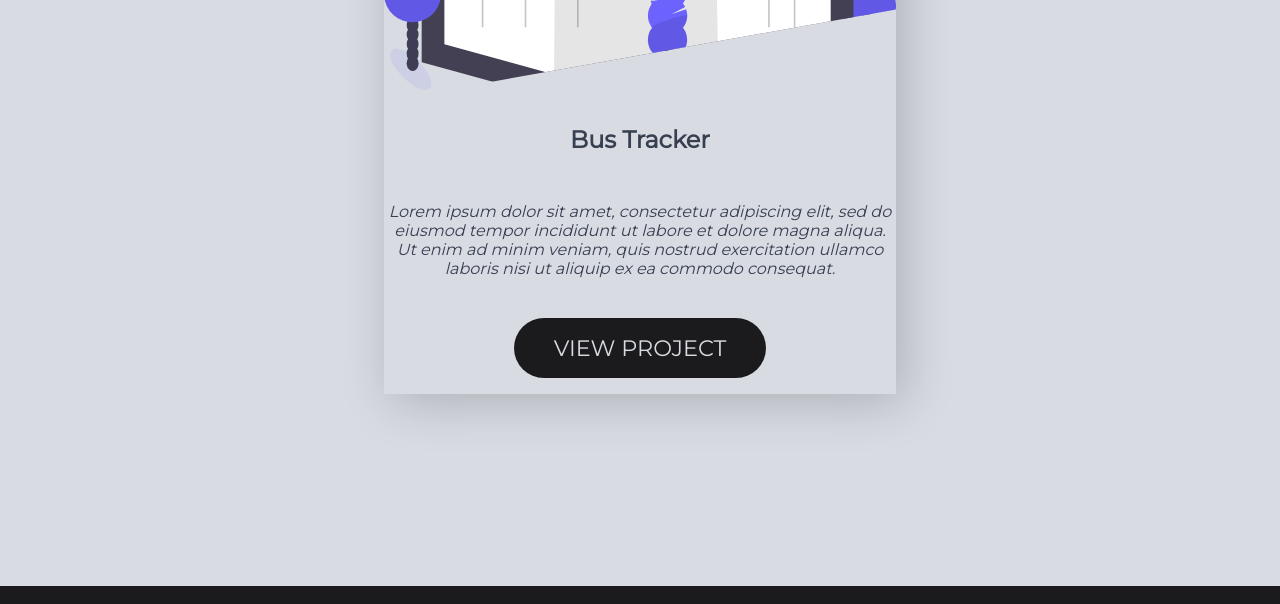
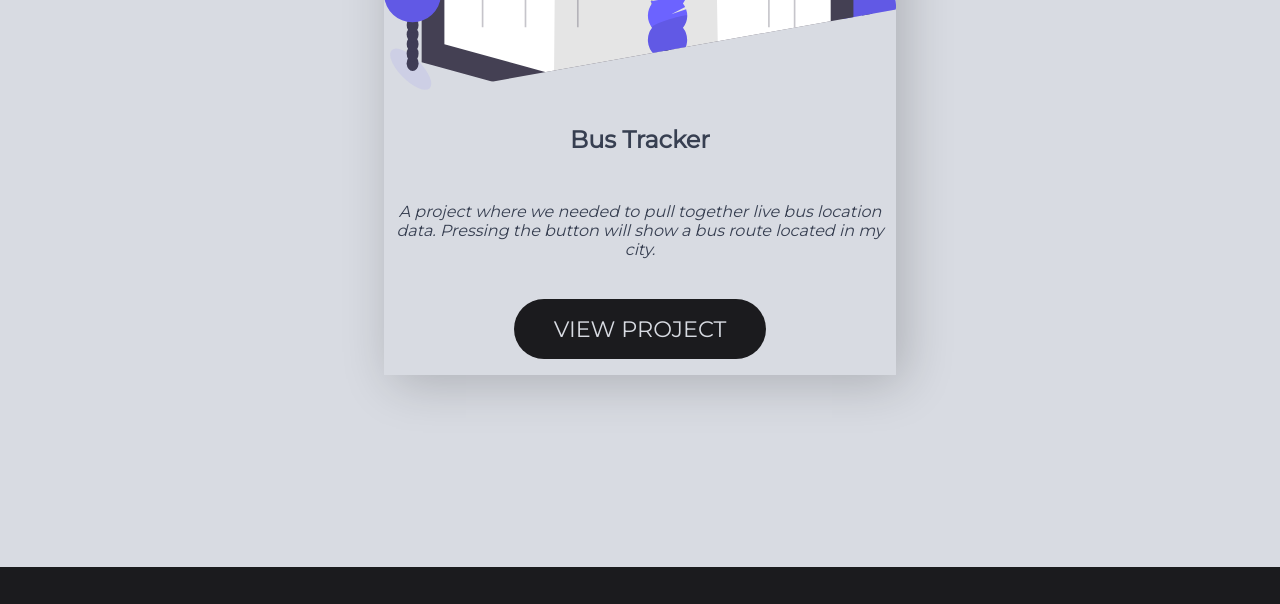
Before and after one commit to vparris/vparris.github.io, a plain HTML site: page projects.html in a window 1280 px wide. Shown: the part 1460-2064 px from the top of the page. Drawn offline with Linux system fonts and the light colour scheme.

Commit message:
Update projects.html

```diff
--- a/projects.html
+++ b/projects.html
@@ -55,7 +55,7 @@
                 <img src="images/bustrackerpic.svg" alt="card background" class="card-img">
                 <h1>Bus Tracker</h1>
                 <p class="about">
-                    Lorem ipsum dolor sit amet, consectetur adipiscing elit, sed do eiusmod tempor incididunt ut labore et dolore magna aliqua. Ut enim ad minim veniam, quis nostrud exercitation ullamco laboris nisi ut aliquip ex ea commodo consequat.
+                    A project where we needed to pull together live bus location data. Pressing the button will show a bus route located in my city.
                 </p>
                 <a href="https://github.com/vparris/Real_Time_Bus_Tracker" class="btn" target="_blank">View Project</a>
             </div>
```
